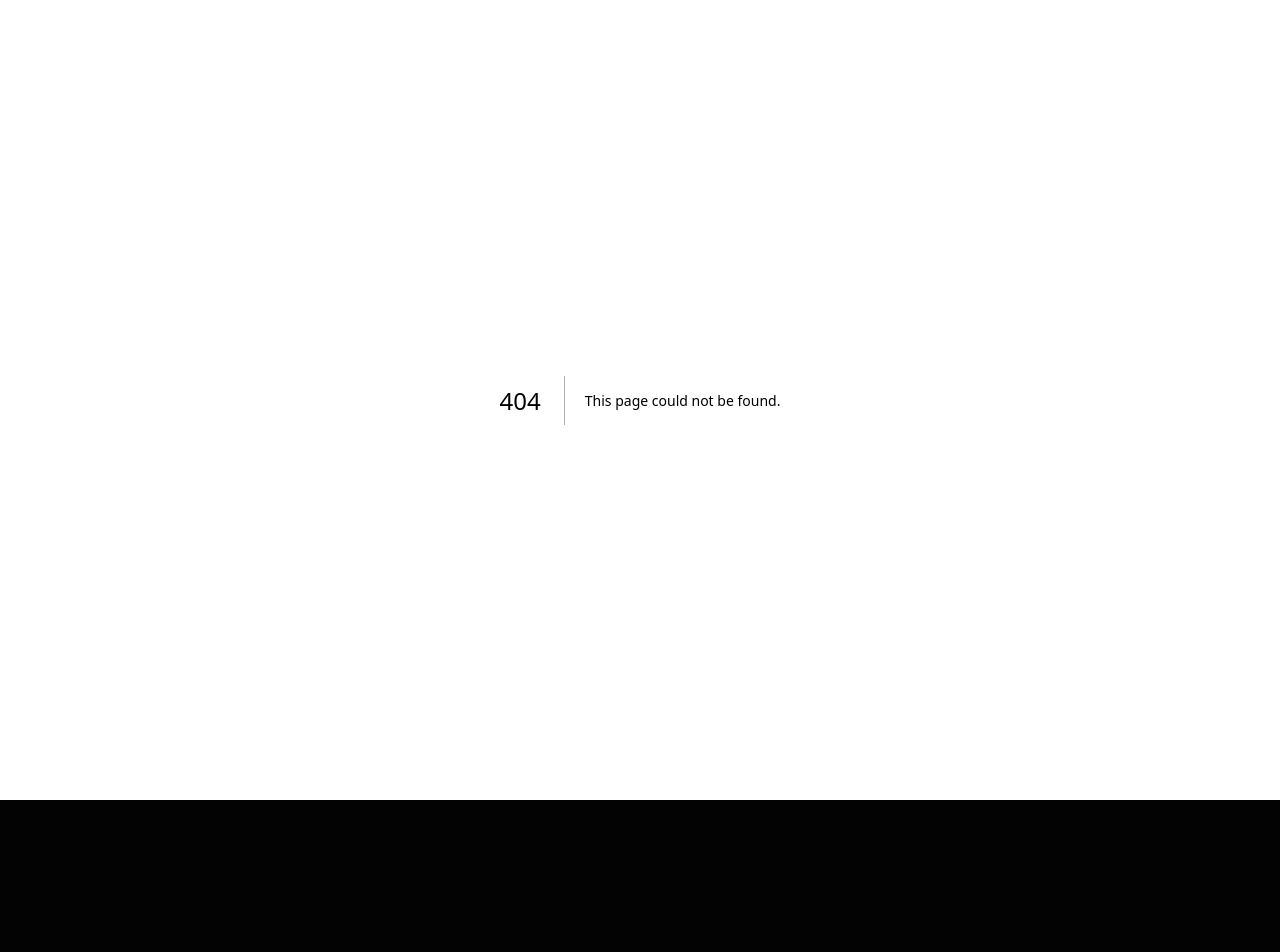
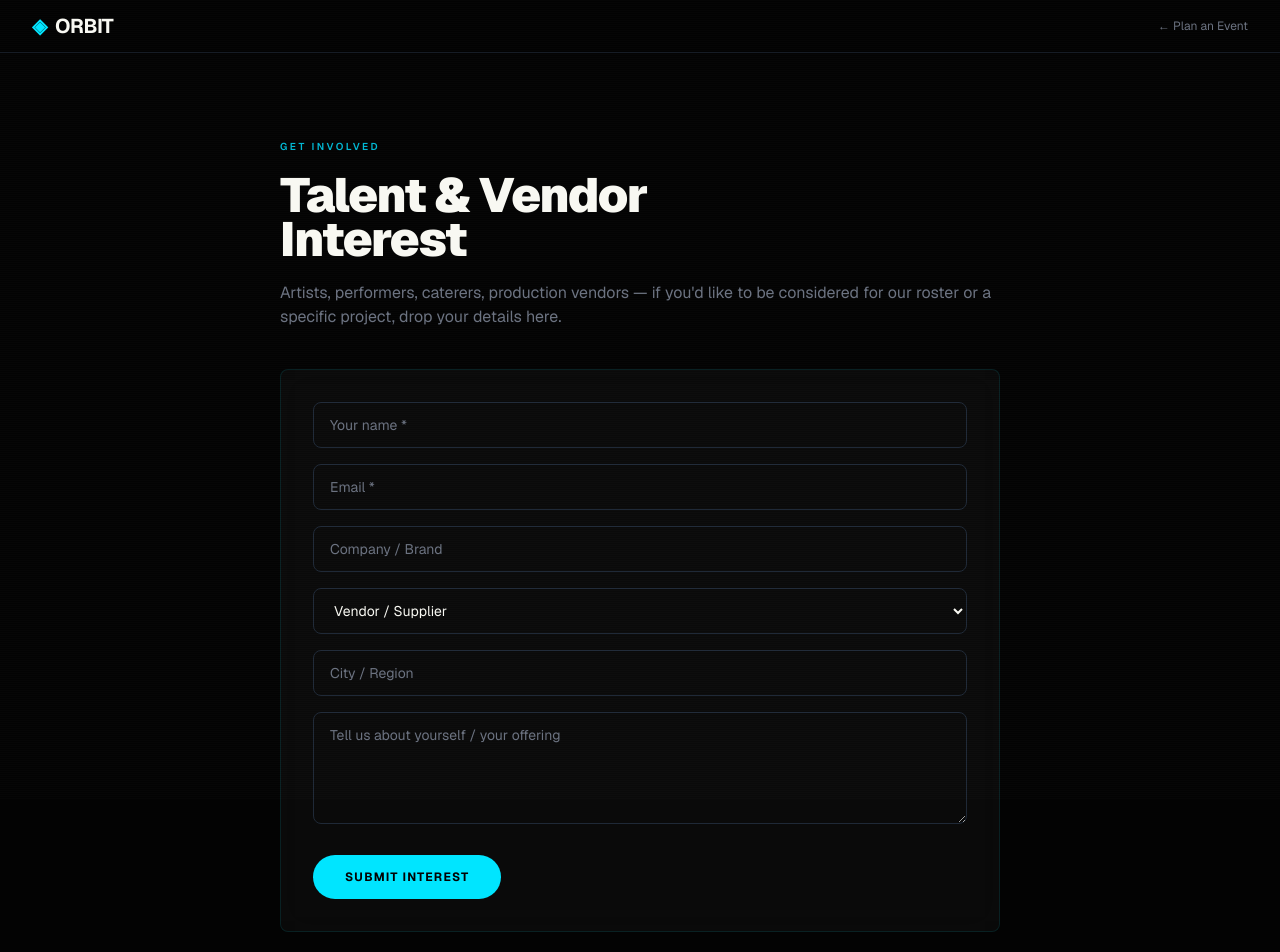
Before and after one commit to anas-khan-antimatter/mkt-orbit-events, a Next.js app in the folder orbit-events/: page /inquire in a window 1280 px wide. Before the commit this address had no page. Shown: the top 952 px of the page. Before the commit the page ends 800 px from the top, so only its background shows below. Built offline with nearby package versions, Linux system fonts and the light colour scheme.

Commit message:
antimatter: checkpoint c-1790732972231-maddm

```diff
--- /dev/null
+++ b/orbit-events/src/app/inquire/page.tsx
@@ -0,0 +1,79 @@
+"use client";
+
+import Link from "next/link";
+import { useState } from "react";
+
+export default function InquirePage() {
+  const [sending, setSending] = useState(false);
+  const [done, setDone] = useState(false);
+  const [form, setForm] = useState({
+    name: "", email: "" , org: "", interest: "vendor", message: "",
+    talentType: "", city: "",
+  });
+
+  async function handleSubmit() {
+    setSending(true);
+    await new Promise(r => setTimeout(r, 800));
+    setDone(true);
+  }
+
+  if (done) {
+    return (
+      <div className="bg-[#030303] min-h-screen flex items-center justify-center">
+        <div className="max-w-lg text-center">
+          <div className="text-4xl">◈</div>
+          <h1 className="mt-4 poster text-5xl font-black text-[#f8f8f2]">Thank You</h1>
+          <p className="mt-4 text-[#6b7280]">We&apos;ll be in touch within 48 hours to discuss how we can work together.</p>
+          <Link href="/" className="mt-8 inline-flex h-11 items-center justify-center rounded-full bg-[#00e5ff] px-8 text-xs font-bold uppercase tracking-widest text-[#030303]">Back to Home</Link>
+        </div>
+      </div>
+    );
+  }
+
+  return (
+    <>
+      <div className="scanlines" />
+      <nav className="sticky top-0 z-50 w-full border-b border-[#1f2937]/60 bg-[#030303]/80 backdrop-blur-2xl">
+        <div className="mx-auto flex max-w-7xl items-center justify-between px-4 py-3 sm:px-6 lg:px-8">
+          <Link href="/" className="flex items-center gap-2 text-xl font-bold tracking-tight text-[#f8f8f2]"><span className="text-[#00e5ff]">◈</span> ORBIT</Link>
+          <Link href="/brief" className="text-xs text-[#6b7280] hover:text-[#f8f8f2]">← Plan an Event</Link>
+        </div>
+      </nav>
+
+      <main className="bg-[#030303] py-20">
+        <div className="mx-auto max-w-3xl px-4 sm:px-6">
+          <span className="text-[10px] font-semibold uppercase tracking-[0.25em] text-[#00b8d4]">Get Involved</span>
+          <h1 className="mt-4 poster text-5xl font-black text-[#f8f8f2]">Talent &amp; Vendor<br/>Interest</h1>
+          <p className="mt-5 text-[#6b7280]">Artists, performers, caterers, production vendors — if you&apos;d like to be considered for our roster or a specific project, drop your details here.</p>
+
+          <div className="mt-10 glass-card p-8 rounded-lg">
+            <div className="space-y-4">
+              <input placeholder="Your name *" value={form.name} onChange={(e) => setForm({...form, name: e.target.value})} className="w-full bg-transparent border border-[#1f2937] rounded-lg px-4 py-3 text-sm text-[#f8f8f2] placeholder:text-[#6b7280]" />
+              <input placeholder="Email *" type="email" value={form.email} onChange={(e) => setForm({...form, email: e.target.value})} className="w-full bg-transparent border border-[#1f2937] rounded-lg px-4 py-3 text-sm text-[#f8f8f2] placeholder:text-[#6b7280]" />
+              <input placeholder="Company / Brand" value={form.org} onChange={(e) => setForm({...form, org: e.target.value})} className="w-full bg-transparent border border-[#1f2937] rounded-lg px-4 py-3 text-sm text-[#f8f8f2] placeholder:text-[#6b7280]" />
+              <select value={form.interest} onChange={(e) => setForm({...form, interest: e.target.value})} className="w-full bg-transparent border border-[#1f2937] rounded-lg px-4 py-3 text-sm text-[#f8f8f2]">
+                <option value="vendor">Vendor / Supplier</option>
+                <option value="talent">Performer / Artist</option>
+                <option value="venue">Venue Partner</option>
+                <option value="sponsor">Sponsor / Brand Partnership</option>
+                <option value="other">Other</option>
+              </select>
+              <input placeholder="City / Region" value={form.city} onChange={(e) => setForm({...form, city: e.target.value})} className="w-full bg-transparent border border-[#1f2937] rounded-lg px-4 py-3 text-sm text-[#f8f8f2] placeholder:text-[#6b7280]" />
+              {form.interest === "talent" && (
+                <input placeholder="Talent type (e.g. band, DJ, visual artist)" value={form.talentType} onChange={(e) => setForm({...form, talentType: e.target.value})} className="w-full bg-transparent border border-[#1f2937] rounded-lg px-4 py-3 text-sm text-[#f8f8f2] placeholder:text-[#6b7280]" />
+              )}
+              <textarea placeholder="Tell us about yourself / your offering" value={form.message} onChange={(e) => setForm({...form, message: e.target.value})} className="w-full bg-transparent border border-[#1f2937] rounded-lg px-4 py-3 text-sm text-[#f8f8f2] placeholder:text-[#6b7280] h-28" />
+            </div>
+            <button onClick={handleSubmit} disabled={sending} className="mt-6 inline-flex h-11 items-center justify-center rounded-full bg-[#00e5ff] px-8 text-xs font-bold uppercase tracking-widest text-[#030303]">
+              {sending ? "Sending..." : "Submit Interest"}
+            </button>
+          </div>
+        </div>
+      </main>
+
+      <footer className="border-t border-[#1f2937] py-8 bg-[#0a0a0a] text-center">
+        <p className="text-[10px] text-[#6b7280]">© 2025 Orbit Events</p>
+      </footer>
+    </>
+  );
+}
```
